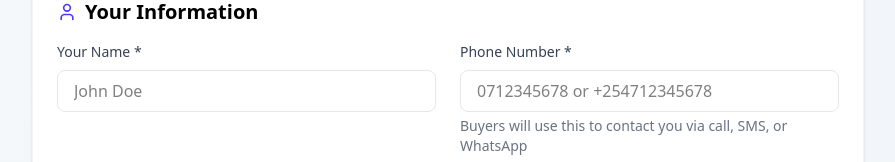
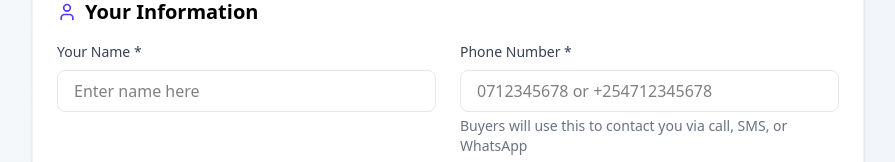
Before and after one commit to Geeksjayjay388/BaraSpot-2.0-Version, a React (Vite) app: page /upload in a window 1280 px wide. Shown: the part 1058-1220 px from the top of the page, without its empty margins (192-1087 px from the left). Built offline with nearby package versions, Linux system fonts and the light colour scheme.

Commit message:
Added the live api

```diff
--- a/src/components/MainContainer.jsx
+++ b/src/components/MainContainer.jsx
@@ -13,7 +13,7 @@ function MainContainer({ searchTerm = '', selectedFilter = 'all', onSearch, onFi
   const [loadingMore, setLoadingMore] = useState(false);
 
   // API Base URL - adjust this to your backend URL
-  const API_BASE = 'http://localhost:5000/api';
+  const API_BASE = 'https://baraspot-2-0-version-backend.onrender.com';
 
   // Fetch items from API
   const fetchItems = async (page = 1, append = false) => {
--- a/src/pages/UploadPage.jsx
+++ b/src/pages/UploadPage.jsx
@@ -22,7 +22,7 @@ function UploadPage({ onBack }) {
   const [phoneError, setPhoneError] = useState('');
 
   // API Base URL - adjust this to your backend URL
-  const API_BASE = 'http://localhost:5000/api';
+  const API_BASE = 'https://baraspot-2-0-version-backend.onrender.com';
 
   // Kenyan locations for dropdown
   const kenyanCities = [
@@ -484,7 +484,7 @@ function UploadPage({ onBack }) {
                   onChange={handleInputChange}
                   required
                   className="w-full px-4 py-2 border border-gray-200 rounded-lg focus:outline-none focus:ring-2 focus:ring-indigo-500"
-                  placeholder="John Doe"
+                  placeholder="Enter name here"
                 />
               </div>
 
```
